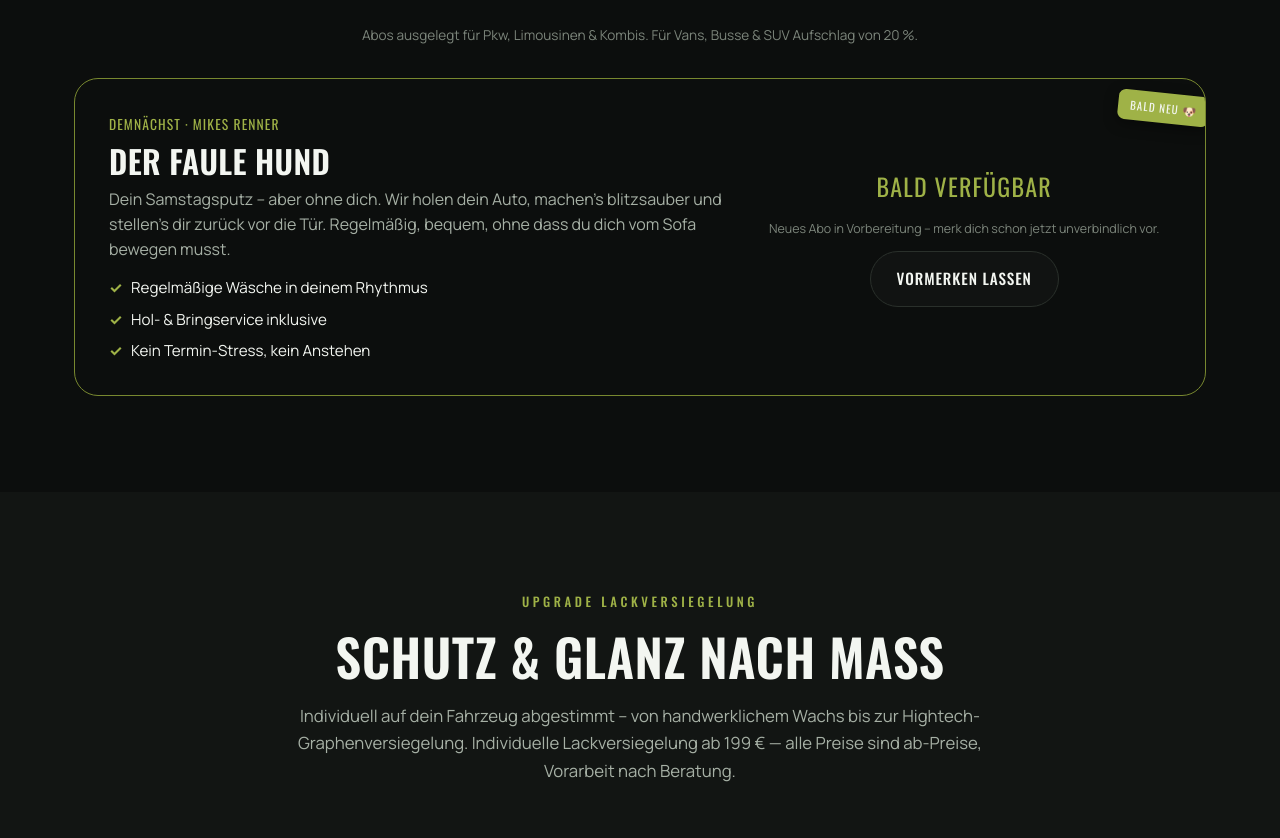
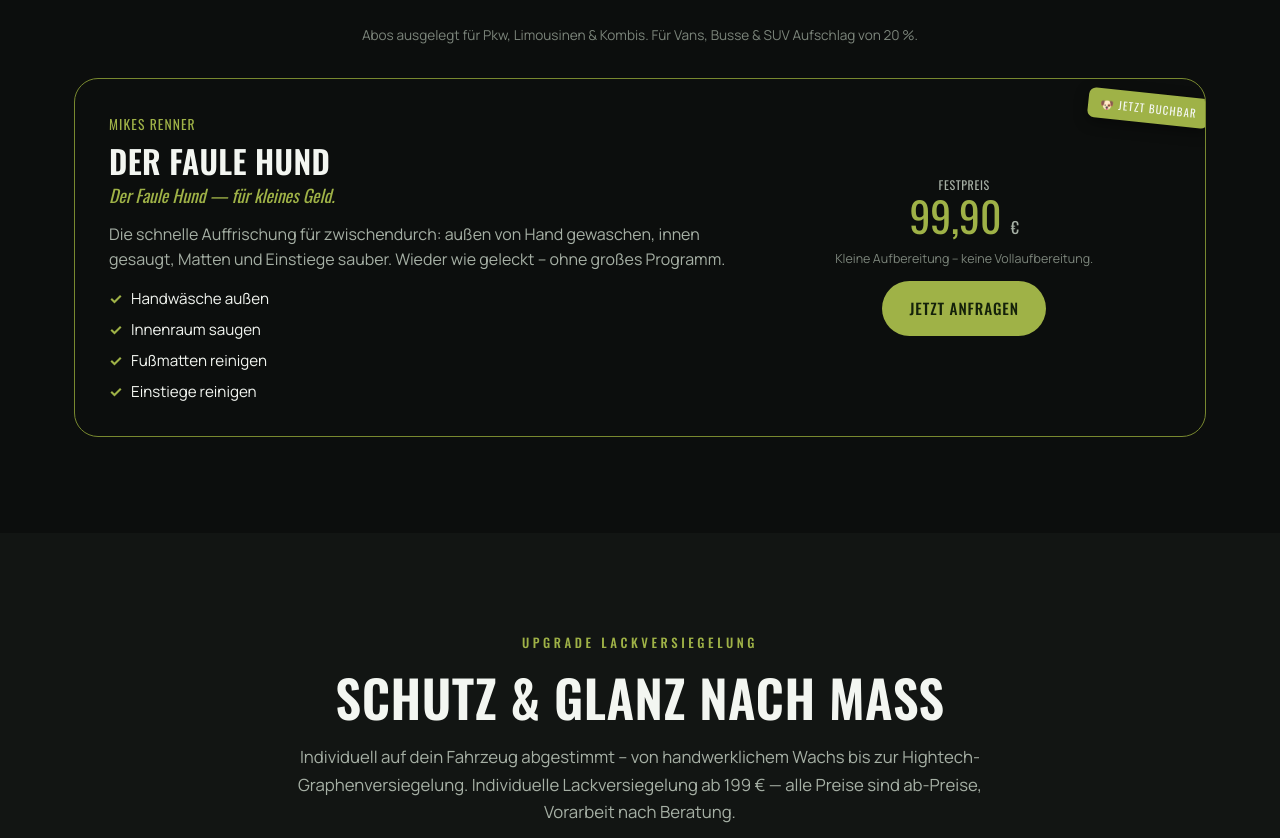
Before and after one commit to AndreasPelczer/info-rentus, a plain HTML site: page index.html in a window 1280 px wide. Shown: the part 3906-4744 px from the top of the page. Drawn offline with nearby package versions, Linux system fonts and the light colour scheme.

Commit message:
Deploy: Fauler Hund als feste Leistung 99,90 € (kein Abo) + Claim + WhatsApp-CTA; v=35
Co-Authored-By: Claude Opus 4.8 (1M context) <noreply@anthropic.com>

```diff
--- a/assets/css/style.css
+++ b/assets/css/style.css
@@ -254,7 +254,8 @@ h1, h2, h3, h4 {
   border: 1px solid var(--green-deep); }
 @media (max-width: 760px) { .faulhund { grid-template-columns: 1fr; gap: 18px; padding: 26px 22px; } }
 .faulhund__eyebrow { color: var(--green); font-family: var(--head); text-transform: uppercase; letter-spacing: .08em; font-size: .85rem; }
-.faulhund__name { font-family: var(--head); font-size: 2rem; margin: 6px 0 10px; }
+.faulhund__name { font-family: var(--head); font-size: 2rem; margin: 6px 0 4px; }
+.faulhund__claim { color: var(--green); font-family: var(--head); font-size: 1.1rem; font-style: italic; margin: 0 0 12px; }
 .faulhund__pitch { color: var(--muted); line-height: 1.55; margin-bottom: 14px; }
 .faulhund__list { list-style: none; display: grid; gap: 6px; padding: 0; }
 .faulhund__list li { padding-left: 22px; position: relative; color: var(--text); font-size: .95rem; }
--- a/index.html
+++ b/index.html
@@ -13,7 +13,7 @@
 <link rel="preconnect" href="https://fonts.googleapis.com">
 <link rel="preconnect" href="https://fonts.gstatic.com" crossorigin>
 <link href="https://fonts.googleapis.com/css2?family=Oswald:wght@300;400;500;600;700&family=Manrope:wght@400;500;600;700&display=swap" rel="stylesheet">
-<link rel="stylesheet" href="assets/css/style.css?v=34">
+<link rel="stylesheet" href="assets/css/style.css?v=35">
 </head>
 <body>
 
@@ -287,21 +287,23 @@
     <p style="text-align:center;color:var(--muted-2);font-size:.85rem;margin-top:24px">Abos ausgelegt für Pkw, Limousinen & Kombis. Für Vans, Busse & SUV Aufschlag von 20 %.</p>
 
     <div class="faulhund reveal">
-      <span class="faulhund__badge">Bald neu 🐶</span>
+      <span class="faulhund__badge">🐶 Jetzt buchbar</span>
       <div class="faulhund__body">
-        <span class="faulhund__eyebrow">Demnächst · Mikes Renner</span>
+        <span class="faulhund__eyebrow">Mikes Renner</span>
         <h3 class="faulhund__name">Der Faule Hund</h3>
-        <p class="faulhund__pitch">Dein Samstagsputz – aber ohne dich. Wir holen dein Auto, machen's blitzsauber und stellen's dir zurück vor die Tür. Regelmäßig, bequem, ohne dass du dich vom Sofa bewegen musst.</p>
+        <p class="faulhund__claim">Der Faule Hund — für kleines Geld.</p>
+        <p class="faulhund__pitch">Die schnelle Auffrischung für zwischendurch: außen von Hand gewaschen, innen gesaugt, Matten und Einstiege sauber. Wieder wie geleckt – ohne großes Programm.</p>
         <ul class="faulhund__list">
-          <li>Regelmäßige Wäsche in deinem Rhythmus</li>
-          <li>Hol- &amp; Bringservice inklusive</li>
-          <li>Kein Termin-Stress, kein Anstehen</li>
+          <li>Handwäsche außen</li>
+          <li>Innenraum saugen</li>
+          <li>Fußmatten reinigen</li>
+          <li>Einstiege reinigen</li>
         </ul>
       </div>
       <div class="faulhund__aside">
-        <span class="faulhund__soon">Bald verfügbar</span>
-        <span class="faulhund__note">Neues Abo in Vorbereitung – merk dich schon jetzt unverbindlich vor.</span>
-        <a href="https://wa.me/4915901606913?text=Hallo%20RENT%20US%2C%20bitte%20informiert%20mich%2C%20sobald%20%E2%80%9EDer%20Faule%20Hund%E2%80%9C%20verf%C3%BCgbar%20ist." target="_blank" rel="noopener" class="btn btn--ghost">Vormerken lassen</a>
+        <div class="faulhund__price"><small>Festpreis</small>99,90 <span class="unit">€</span></div>
+        <span class="faulhund__note">Kleine Aufbereitung – keine Vollaufbereitung.</span>
+        <a href="https://wa.me/4915901606913?text=Hallo%20Mike%2C%20ich%20m%C3%B6chte%20den%20%E2%80%9AFaulen%20Hund%27%20%2899%2C90%20%E2%82%AC%29%20buchen." target="_blank" rel="noopener" class="btn btn--primary">Jetzt anfragen</a>
       </div>
     </div>
   </div>
@@ -812,6 +814,6 @@
 
 <div class="cursor-glow" id="cursorGlow" aria-hidden="true"></div>
 
-<script src="assets/js/main.js?v=34"></script>
+<script src="assets/js/main.js?v=35"></script>
 </body>
 </html>
```
